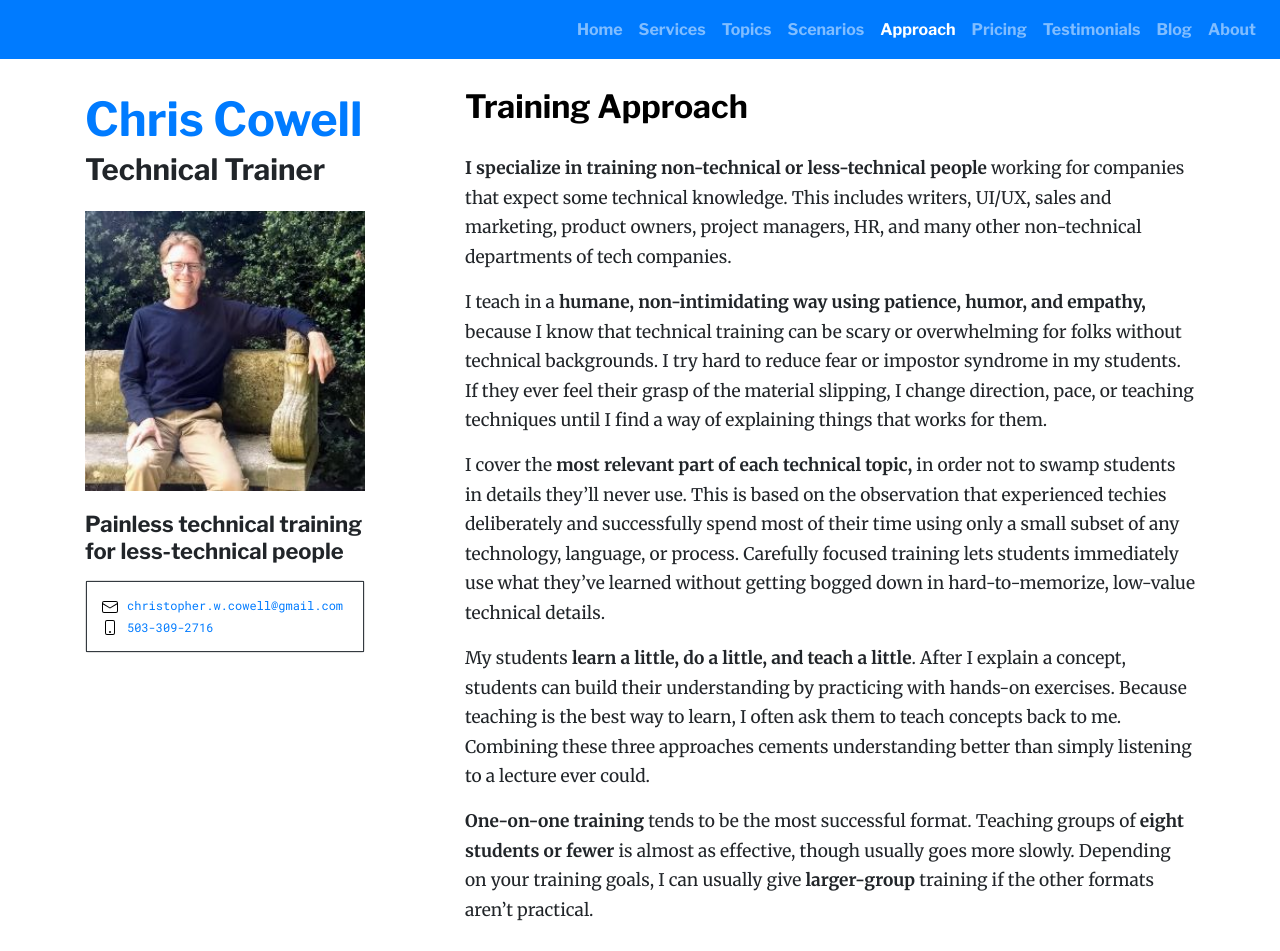
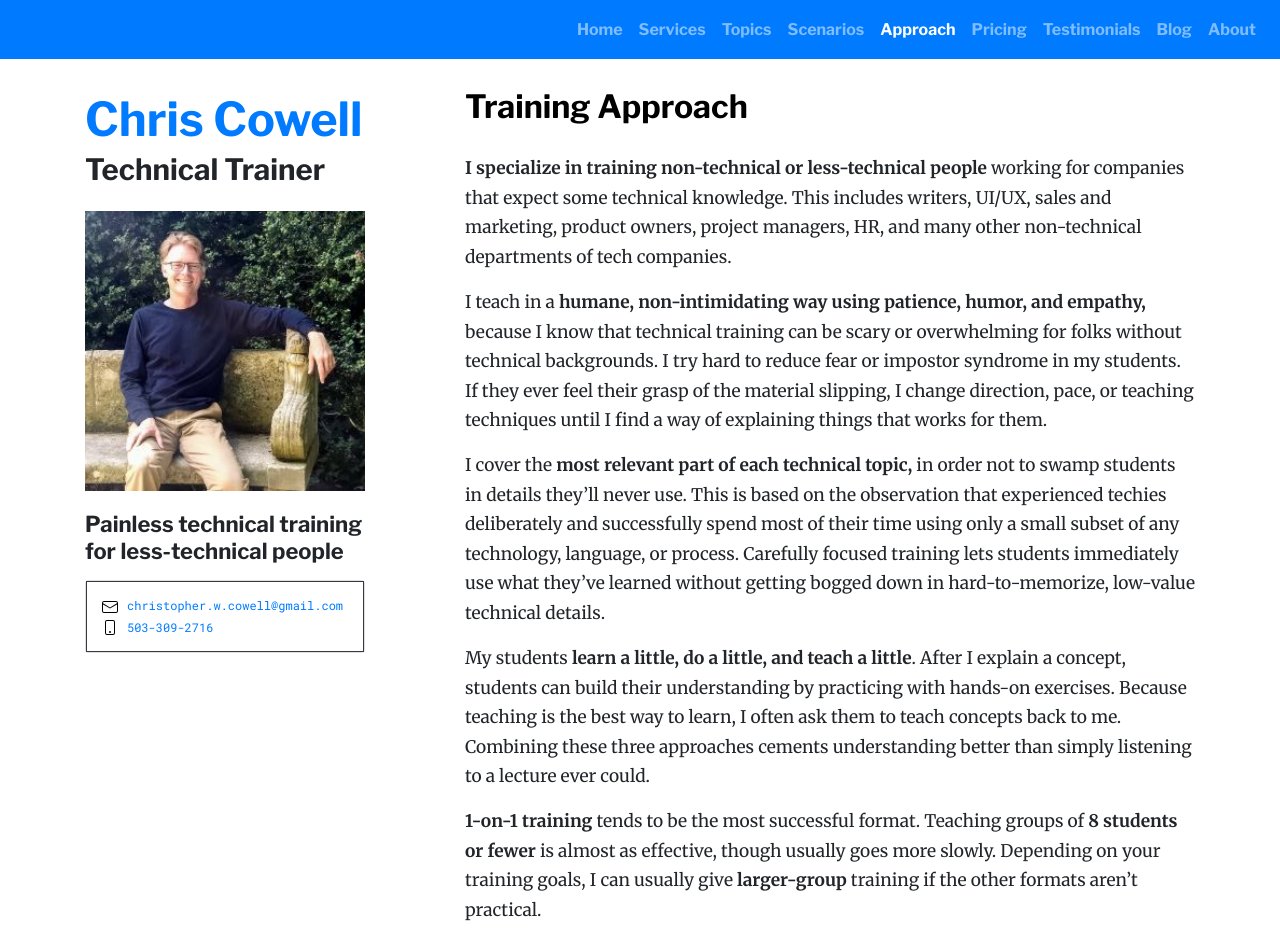
Before and after one commit to cwcowell/cwcowell.github.io, a Jekyll site: the page built from approach.md, in a window 1280 px wide and 951 px high. Built offline with Jekyll 4.4.1, drawn with Linux system fonts in a browser that asks for light colours.

Commit message:
change digits from words to numbers

```diff
--- a/approach.md
+++ b/approach.md
@@ -13,4 +13,4 @@ I cover the **most relevant part of each technical topic,** in order not to swam
 
 My students **learn a little, do a little, and teach a little**. After I explain a concept, students can build their understanding by practicing with hands-on exercises. Because teaching is the best way to learn, I often ask them to teach concepts back to me. Combining these three approaches cements understanding better than simply listening to a lecture ever could.
 
-**One-on-one training** tends to be the most successful format. Teaching groups of **eight students or fewer** is almost as effective, though usually goes more slowly. Depending on your training goals, I can usually give **larger-group** training if the other formats aren't practical.
+**1-on-1 training** tends to be the most successful format. Teaching groups of **8 students or fewer** is almost as effective, though usually goes more slowly. Depending on your training goals, I can usually give **larger-group** training if the other formats aren't practical.
```
